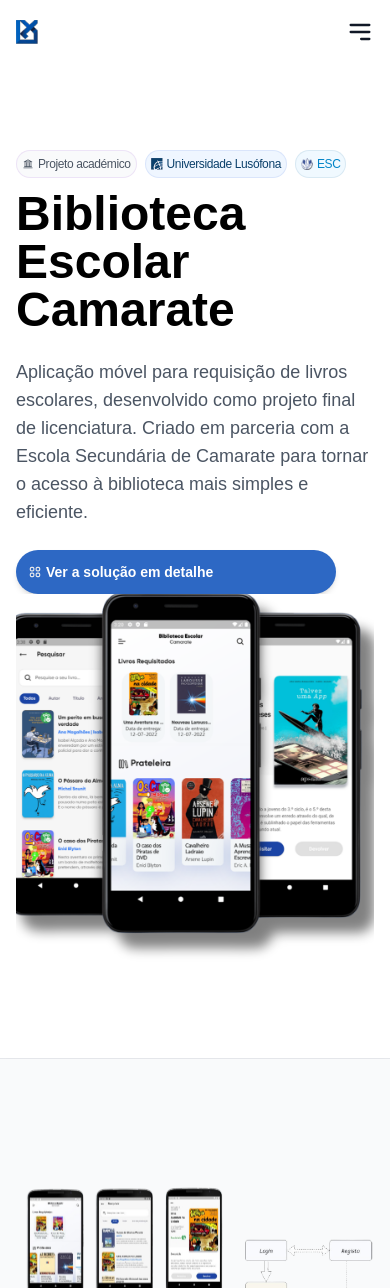
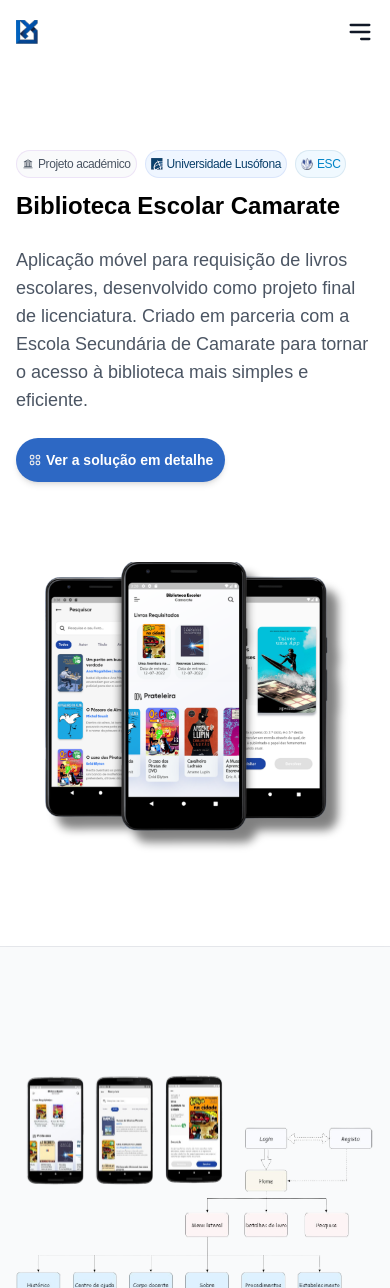
Before and after one commit to lodsa-ntos/lodex-portfolio, a React (Vite) app: page /academico in a window 390 px wide. Shown: the top 1288 px of the page. Built offline with nearby package versions, Linux system fonts and the light colour scheme; some icons are missing; a web font is replaced by a local one.

Commit message:
Update: 2025-08-08 06:52:54 [public/images/portfolio/academico/biclioCamarate.png, src/pages/Projects/Academico.jsx, src/pages/projects/Academico.jsx]

```diff
--- a/src/pages/Projects/Academico.jsx
+++ b/src/pages/Projects/Academico.jsx
@@ -87,7 +87,7 @@
 
               <div className="space-y-6">
                 {/** título */}
-                <h1 className="text-muted-foreground text-5xl mt-3 font-bold">
+                <h1 className="text-2xl sm:text-3xl md:text-4xl lg:text-5xl mt-3 font-bold transition-all duration-500">
                   Biblioteca Escolar Camarate
                 </h1>
 
@@ -100,7 +100,7 @@
                 </p>
 
                 <button
-                  className="bg-primario font-semibold text-white py-3 px-3 rounded-full shadow-md hover:shadow-lg text-sm w-full sm:w-fit max-w-xs hover:bg-secundario transition-all duration-500 whitespace-nowrap hover:ring-2 hover:ring-secundario hover:scale-105 hover:ring-inset flex items-center gap-1"
+                  className="bg-primario font-semibold text-white py-3 px-3 rounded-full shadow-md hover:shadow-lg text-sm w-fit max-w-xs hover:bg-secundario transition-all duration-500 whitespace-nowrap hover:ring-2 hover:ring-secundario hover:scale-105 hover:ring-inset flex items-center gap-1"
                   aria-label="Explorar projetos"
                 >
                   <HiOutlineViewGrid className="text-gray-200" />
@@ -119,7 +119,7 @@
               <img
                 src="images/portfolio/academico/app-mockup.svg"
                 alt="App móvel"
-                className="w-96 h-96 object-cover"
+                className="w-80 pt-20 md:pt-10 lg:pt-0 md:w-96 h-96"
               />
             </div>
           </div>
--- a/src/pages/projects/Academico.jsx
+++ b/src/pages/projects/Academico.jsx
@@ -87,7 +87,7 @@
 
               <div className="space-y-6">
                 {/** título */}
-                <h1 className="text-muted-foreground text-5xl mt-3 font-bold">
+                <h1 className="text-2xl sm:text-3xl md:text-4xl lg:text-5xl mt-3 font-bold transition-all duration-500">
                   Biblioteca Escolar Camarate
                 </h1>
 
@@ -100,7 +100,7 @@
                 </p>
 
                 <button
-                  className="bg-primario font-semibold text-white py-3 px-3 rounded-full shadow-md hover:shadow-lg text-sm w-full sm:w-fit max-w-xs hover:bg-secundario transition-all duration-500 whitespace-nowrap hover:ring-2 hover:ring-secundario hover:scale-105 hover:ring-inset flex items-center gap-1"
+                  className="bg-primario font-semibold text-white py-3 px-3 rounded-full shadow-md hover:shadow-lg text-sm w-fit max-w-xs hover:bg-secundario transition-all duration-500 whitespace-nowrap hover:ring-2 hover:ring-secundario hover:scale-105 hover:ring-inset flex items-center gap-1"
                   aria-label="Explorar projetos"
                 >
                   <HiOutlineViewGrid className="text-gray-200" />
@@ -119,7 +119,7 @@
               <img
                 src="images/portfolio/academico/app-mockup.svg"
                 alt="App móvel"
-                className="w-96 h-96 object-cover"
+                className="w-80 pt-20 md:pt-10 lg:pt-0 md:w-96 h-96"
               />
             </div>
           </div>
```
Also changed, not shown: 1 other file (tests, documents, lock files or other folders).
